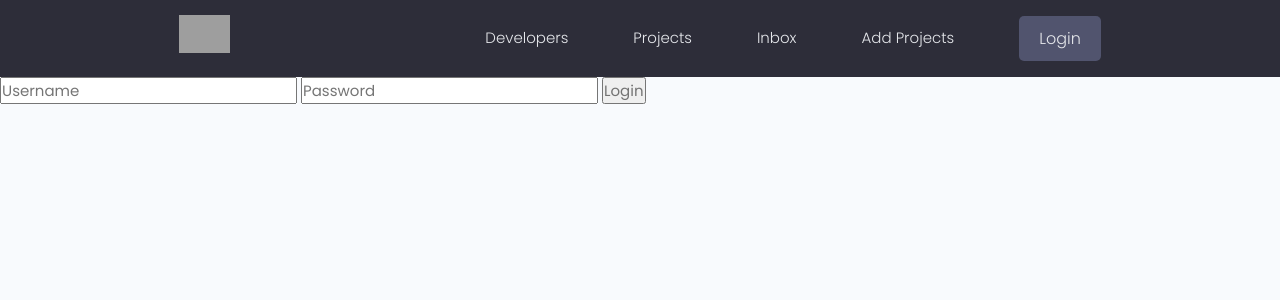
After one commit to Tbonator/devsearch, a Django app: page /login/ in a window 1280 px wide. The commit adds this page. Shown: the top 300 px of the page. Run offline with Django 3.2, Linux system fonts and the light colour scheme; some libraries are stand-ins or nearby versions; grey boxes are pictures that could not be loaded.

Commit message:
adding login/logout

```diff
--- a/projects/views.py
+++ b/projects/views.py
@@ -1,5 +1,5 @@
 from django.shortcuts import render,redirect
-
+from django.contrib.auth.decorators import login_required
 from .forms import ProjectForm
 from .models import Project
 
@@ -19,6 +19,7 @@ def project(request, pk):
     return render(request, 'projects/single-project.html', {'project': projectObj})
 
 
+@login_required(login_url="login")
 def createProject(request):
     form = ProjectForm()
 
@@ -31,6 +32,8 @@ def createProject(request):
     context = {'form': form}
     return render(request, 'projects/project_form.html', context)
 
+
+@login_required(login_url="login")
 def updateProject(request,pk):
     project = Project.objects.get(id=pk)
     form = ProjectForm(instance=project)
@@ -45,6 +48,7 @@ def updateProject(request,pk):
     return render(request, 'projects/project_form.html', context)
 
 
+@login_required(login_url="login")
 def deleteProject(request,pk):
     project = Project.objects.get(id=pk)
     if request.method == "POST":
--- a/templates/navbar.html
+++ b/templates/navbar.html
@@ -16,7 +16,12 @@
           <li class="header__menuItem"><a href="{% url 'projects' %}">Projects</a></li>
           <li class="header__menuItem"><a href="">Inbox</a></li>
           <li class="header__menuItem"><a href="{% url 'createProject' %}">Add Projects</a></li>
-          <li class="header__menuItem"><a href="" class="btn btn--sub">Login/Sign Up</a></li>
+
+          {% if request.user.is_authenticated %}
+            <li class="header__menuItem"><a href="{% url 'logout' %}" class="btn btn--sub">Logout</a></li>
+          {% else %}
+            <li class="header__menuItem"><a href="{% url 'login' %}" class="btn btn--sub">Login</a></li>
+          {% endif %}
         </ul>
       </nav>
     </div>
--- /dev/null
+++ b/users/templates/users/login_register.html
@@ -0,0 +1,13 @@
+{% extends 'main.html' %}
+
+
+{% block content %}
+
+<form action="{% url 'login' %}" method="POST">
+  {% csrf_token %}
+  <input type="text" name="username" placeholder="Username" />
+  <input type="password" name="password" placeholder="Password" />
+  <input type="submit" value="Login" />
+</form>
+
+{% endblock content %}
--- a/users/urls.py
+++ b/users/urls.py
@@ -3,6 +3,8 @@ from django.urls import path
 from . import views
 
 urlpatterns = [
+    path('login/',views.loginUser,name="login"),
+    path('logout/', views.logoutUser, name="logout"),
     path('', views.profiles, name="profiles"),
     path('profile/<str:pk>/', views.userProfile, name="user-profile"),
 ]
--- a/users/views.py
+++ b/users/views.py
@@ -1,18 +1,58 @@
 from .models import Profile
-from django.shortcuts import render
+from django.shortcuts import render, redirect
+from django.contrib.auth import login, authenticate,logout
+from django.contrib.auth.decorators import login_required
+
+from django.contrib.auth.models import User
 
 # Create your views here.
-def profiles (request):
+
+
+def loginUser(request):
+
+    if request.user.is_authenticated:
+        return redirect('profiles')
+
+
+    if request.method == "POST":
+        username = request.POST['username']
+        password = request.POST['password']
+
+        try:
+            user = User.objects.get(username=username)
+        except:
+            print("username doesnt exist")
+        # check if yhe user exists in DB
+        user = authenticate(request, username=username, password=password)
+
+        if user is not None:
+            # login() will create a session for the use and add that into cookies
+            login(request, user)
+            return redirect('profiles')
+        else:
+            print("Username OR Password is Incorrect")
+
+    return render(request, 'users/login_register.html')
+
+def logoutUser(request):
+    logout(request)
+    return redirect('login')
+
+
+
+def profiles(request):
     profiles = Profile.objects.all()
     context = {'profiles': profiles}
-    return render(request,'users/profiles.html',context)
+    return render(request, 'users/profiles.html', context)
 
-def userProfile(request,pk):
+
+def userProfile(request, pk):
     profile = Profile.objects.get(id=pk)
     # exclude  topskill with empty description
     topSkills = profile.skill_set.exclude(description__exact="")
     # exclude  otherskill with empty description
-    otherSkills = profile.skill_set.filter(description = "")
+    otherSkills = profile.skill_set.filter(description="")
 
-    context = {'profile': profile, 'topSkills': topSkills,'otherSkills': otherSkills}
+    context = {'profile': profile, 'topSkills': topSkills,
+               'otherSkills': otherSkills}
     return render(request, 'users/user-profile.html', context)
```
Also changed, not shown: db.sqlite3.
